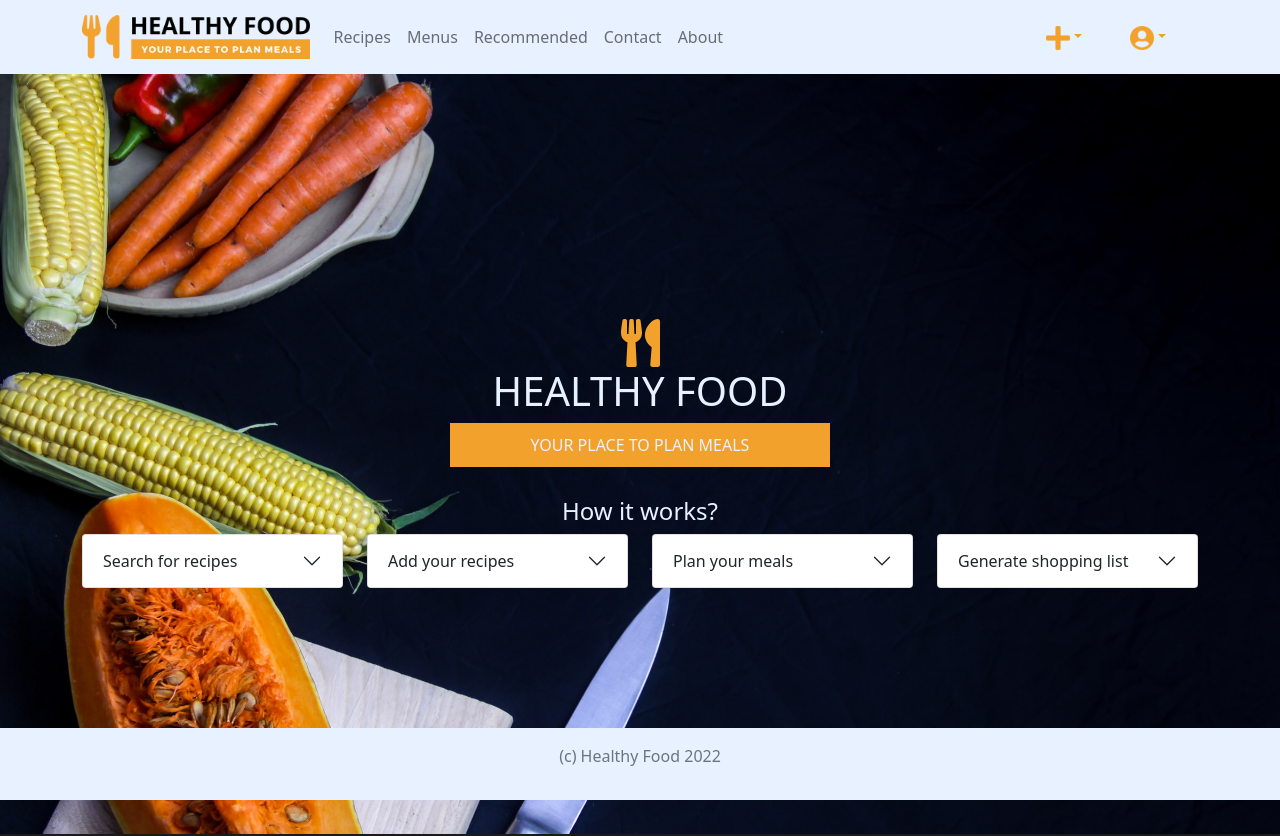
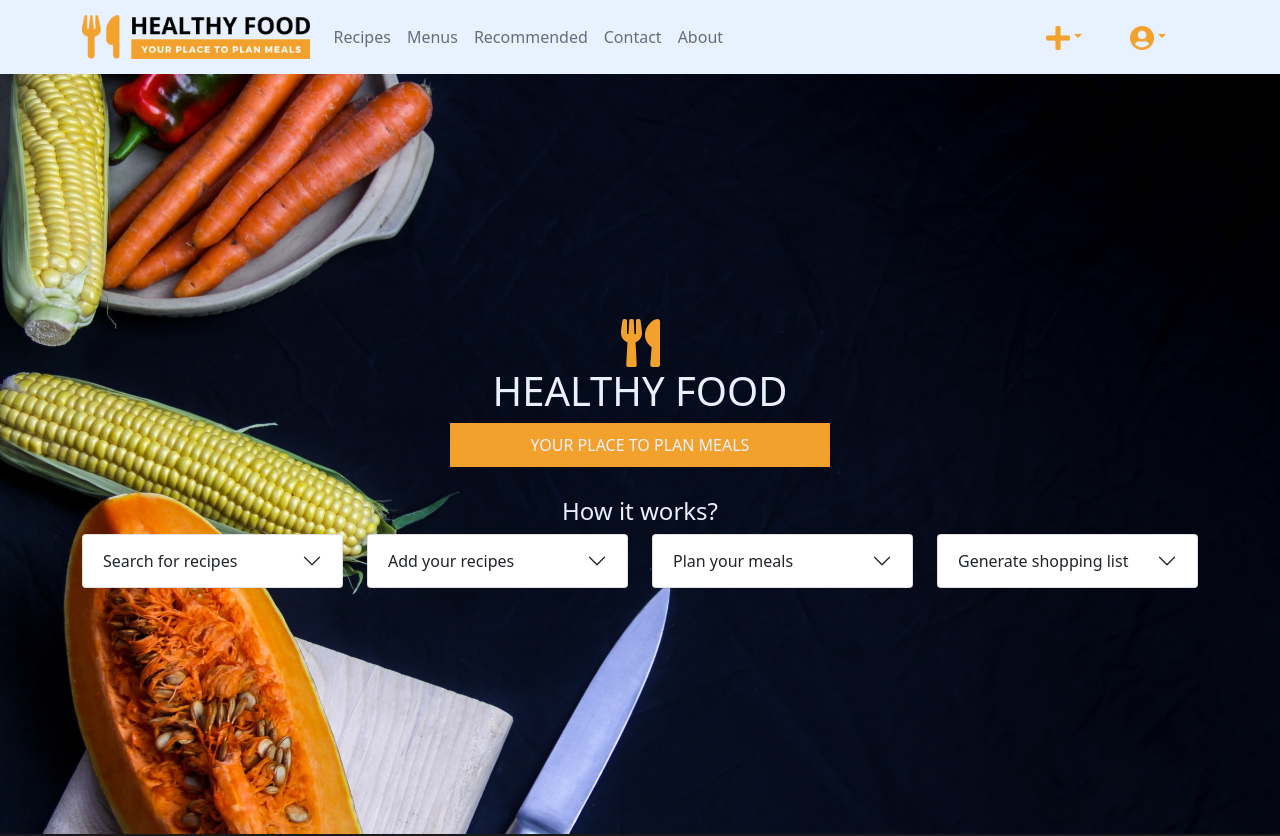
Before and after one commit to pdybowski/healthy-food, a React (Create React App) app: page / in a window 1280 px wide. Shown: the top 836 px of the page. Built offline with nearby package versions, Linux system fonts and the light colour scheme.

Commit message:
actually fix footer

```diff
--- a/src/components/mainPage/Footer/Footer.jsx
+++ b/src/components/mainPage/Footer/Footer.jsx
@@ -1,7 +1,9 @@
+import './style.css';
+
 export const Footer = () => {
     return (
         <>
-            <footer className='bg-light fixed-bottom'>
+            <footer className='bg-light'>
                 <p className='text-center text-muted py-3'>(c) Healthy Food 2022</p>
             </footer>
         </>
--- /dev/null
+++ b/src/components/mainPage/Footer/style.css
@@ -0,0 +1,6 @@
+footer {
+    bottom: 0;
+    left: 0;
+    right: 0;
+    position: absolute;
+}
--- a/src/index.css
+++ b/src/index.css
@@ -5,3 +5,9 @@ body {
     margin: 0;
     padding: 0;
 }
+
+#root {
+    position: relative;
+    padding-bottom: 64px;
+    min-height: 100vh;
+}
```
